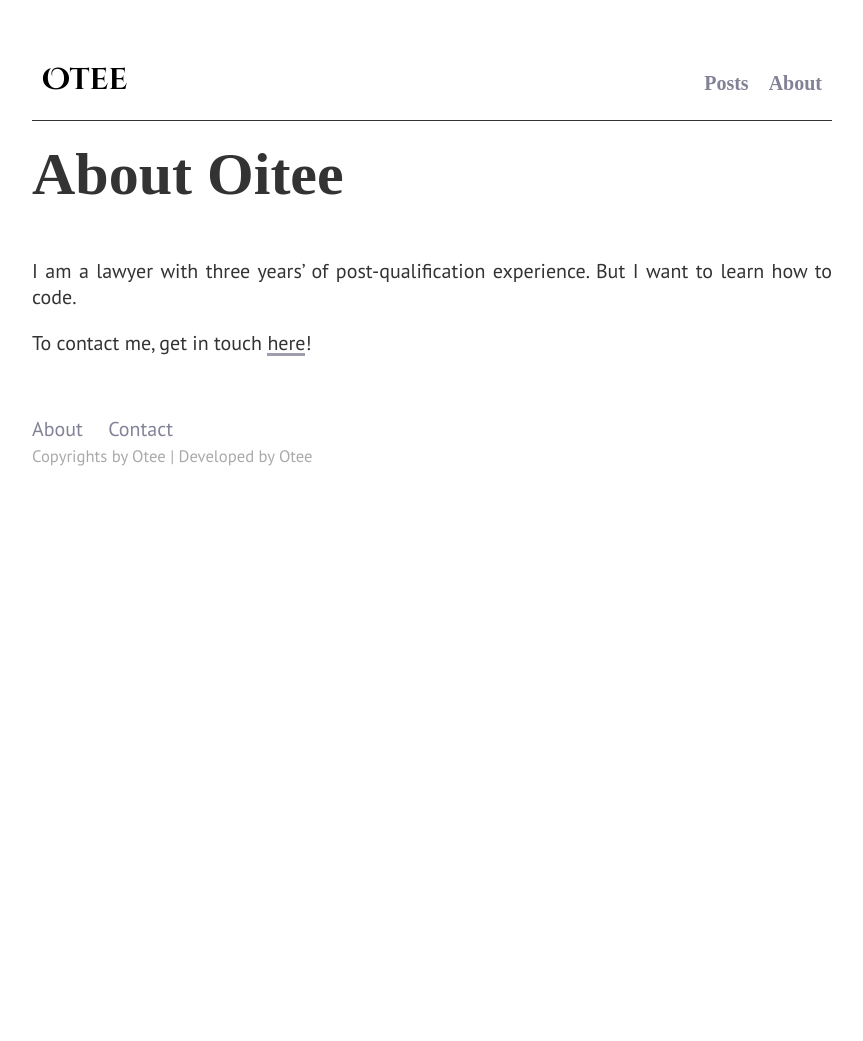
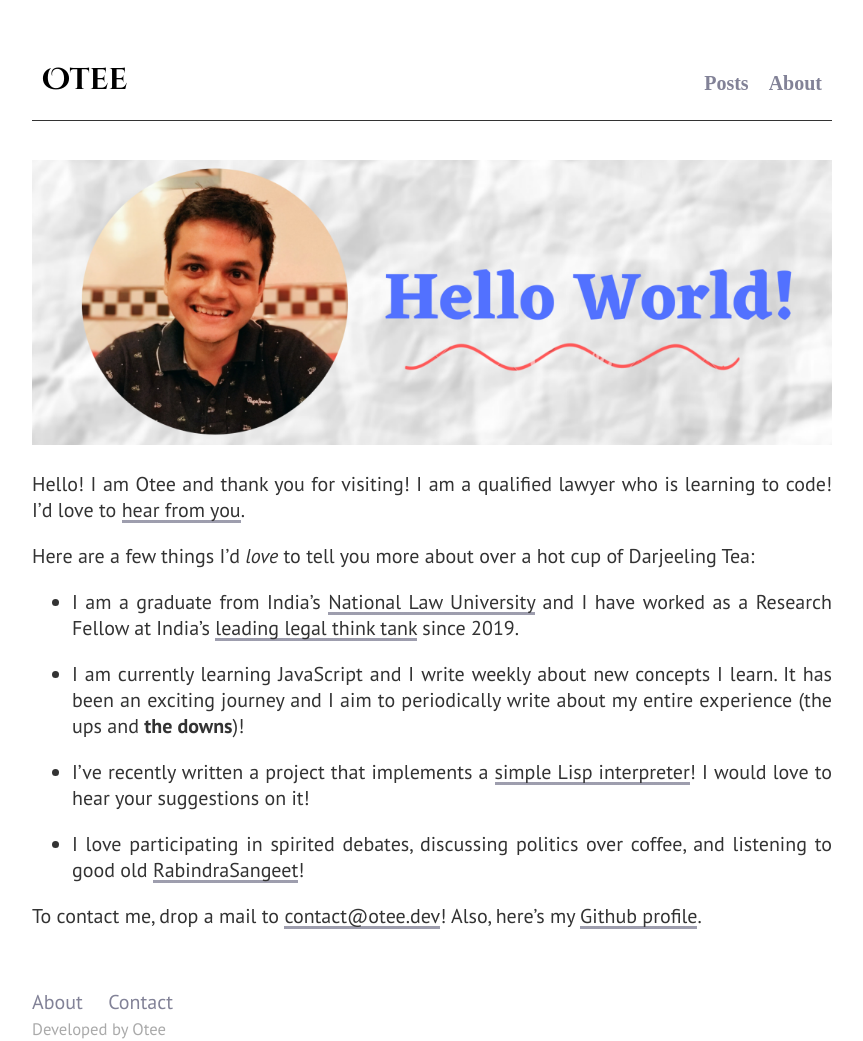
Before and after one commit to oitee/oitee.github.io, a Jekyll site: the page built from _pages/about.md, in a window 1280 px wide. Shown: the whole page, without its empty margins (208-1071 px from the left). Built offline with Jekyll 4.4.1, drawn with Linux system fonts in a browser that asks for light colours; some web fonts are replaced; before the commit the page ends 980 px from its top, so only the background shows below that.

Commit message:
Update the 'About Me' and 'Contact' pages

```diff
--- a/_includes/analytics.html
+++ b/_includes/analytics.html
@@ -1,6 +1,9 @@
 <!-- Google Analytics Tracking code -->
-<script src="https://cdn.jsdelivr.net/npm/ga-lite@1/dist/ga-lite.min.js" async></script>
+<script async src="https://www.googletagmanager.com/gtag/js?id=G-MKY775HLH5"></script>
 <script>
-var galite = galite || {};
-galite.UA = '{{site.analytics}}';
+  window.dataLayer = window.dataLayer || [];
+  function gtag(){dataLayer.push(arguments);}
+  gtag('js', new Date());
+
+  gtag('config', 'G-MKY775HLH5');
 </script>
--- a/_layouts/default.html
+++ b/_layouts/default.html
@@ -47,9 +47,7 @@
                 <a href="{{site.baseurl}}/contact/">Contact</a>
             </div>
             <p class="copy">
-                <small>Copyrights by
-                    {{site.title}}
-                    | Developed by
+                <small> Developed by
                     Otee
                 </small>
             </p>
--- a/_pages/about.md
+++ b/_pages/about.md
@@ -1,10 +1,27 @@
 ---
-title: About Oitee
+title:
 layout: post
 permalink: /about/
 published: true
 ---
 
-I am a lawyer with three years’ of post-qualification experience. But I want to learn how to code.
 
-To contact me, get in touch [here](mailto:oitee.codes@gmail.com)!
+<img src="/assets/images/hello_world.png" alt="Banner" width="100%"/>
+
+
+Hello! I am Otee and thank you for visiting! I am a qualified lawyer who is learning to code! I’d love to [hear from you]((mailto:contact@otee.dev)).
+
+
+Here are a few things I'd _love_ to tell you more about over a hot cup of Darjeeling Tea:
+
+- I am a graduate from India’s [National Law University](https://hnlu.ac.in/) and I have worked as a Research Fellow at India’s [leading legal think tank](https://vidhilegalpolicy.in/team/oitihjya-sen/) since 2019.
+
+- I am currently learning JavaScript and I write weekly about new concepts I learn. It has been an exciting journey and I aim to periodically write about my entire experience (the ups and **the downs**)!
+
+- I’ve recently written a project that implements a [simple Lisp interpreter](https://github.com/oitee/crisp)! I would love to hear your suggestions on it!
+
+- I love participating in spirited debates, discussing politics over coffee,  and listening to good old [RabindraSangeet](https://en.wikipedia.org/wiki/Rabindra_Sangeet)!
+
+
+
+To contact me, drop a mail to [contact@otee.dev](mailto:contact@otee.dev)! Also, here's my [Github profile](https://github.com/oitee).
--- a/assets/css/_sass/style.scss
+++ b/assets/css/_sass/style.scss
@@ -81,9 +81,7 @@ figure {
     margin: 0;
 }
 
-img {
-    max-width: 100%;
-}
+
 
 pre,
 code {
```
Also changed, not shown: _pages/contact.md (+2 -2 lines), assets/images/hello_world.png (added).
